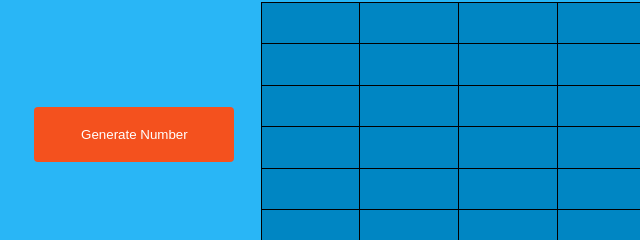
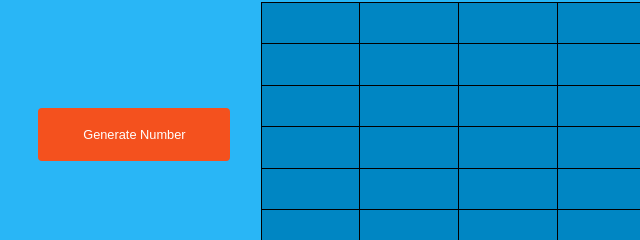
Before and after one commit to iam-v0id/beingzero-web-learn, a website: page static/html/tambola.html in a window 1280 px wide. Shown: the part 246-486 px from the top of the page, 0-640 px from the left. Drawn offline with Linux system fonts and the light colour scheme.

Commit message:
Updated style of button

```diff
--- a/static/css/tambola.css
+++ b/static/css/tambola.css
@@ -59,12 +59,10 @@ body{
     border: none;
     color: #FFFFFF;
     text-align: center;
-    font-size: 20xpx;
-    padding: 20px;
-    width: 200px;
-    transition: all 0.5s;
+    font-size: 1vw;
+    padding: 1.5vw;
+    width: 15vw;
     cursor: pointer;
-    margin: 5px;
     outline: none;
 }
 
```
